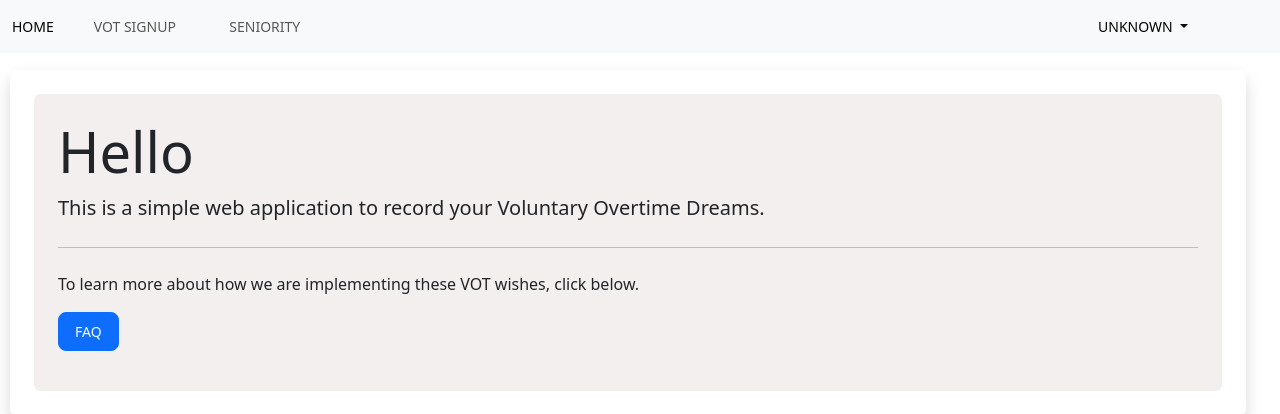
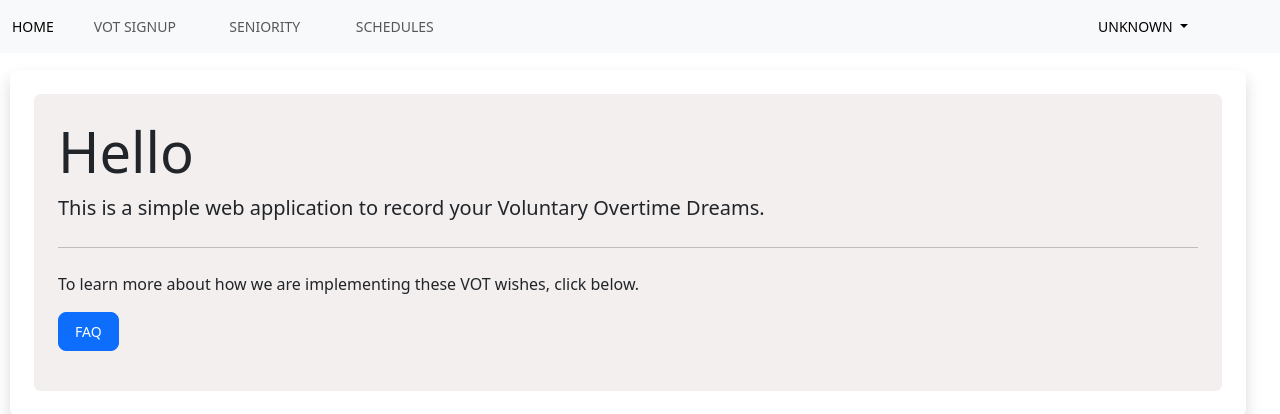
Before and after one commit to mhr320/vot-dream-sheet, a PHP site: page /vot-dream-sheet/ in a window 1280 px wide. Shown: the top 414 px of the page. Run offline with PHP 8.4, Linux system fonts and the light colour scheme; the visitor is signed in with stand-in values (Sample User, id 1).

Commit message:
nav edit

```diff
--- a/private/views/includes/nav.view.php
+++ b/private/views/includes/nav.view.php
@@ -44,6 +44,9 @@
           <li class="nav-item">
             <a class="nav-link" href="../public/seniority">SENIORITY</a>
           </li>
+           <li class="nav-item">
+            <a class="nav-link" href="../public/schedules">SCHEDULES</a>
+          </li>
         <?php endif;?>
       </ul>
       <?php if(Auth::logged_in()):?>
```
